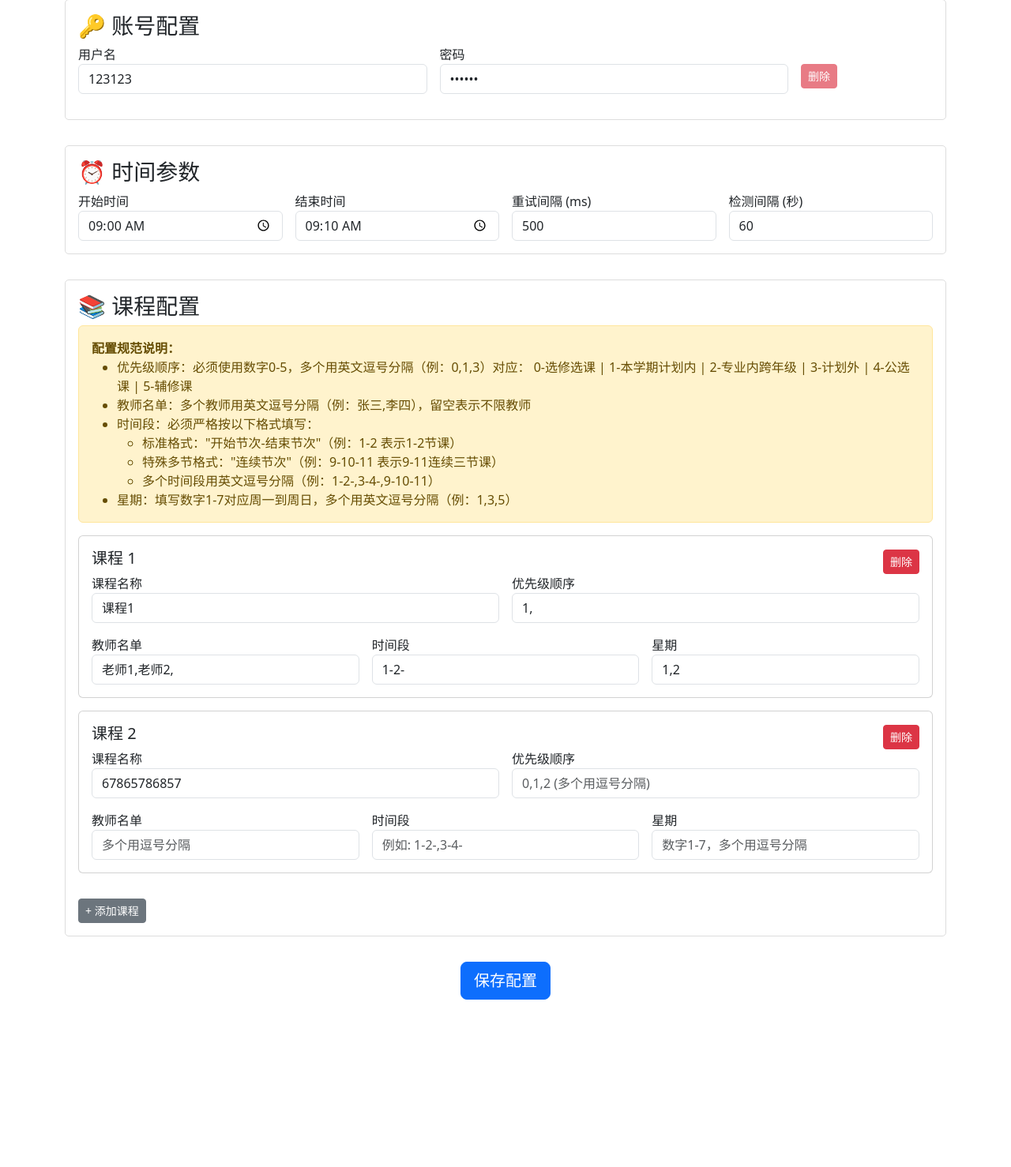
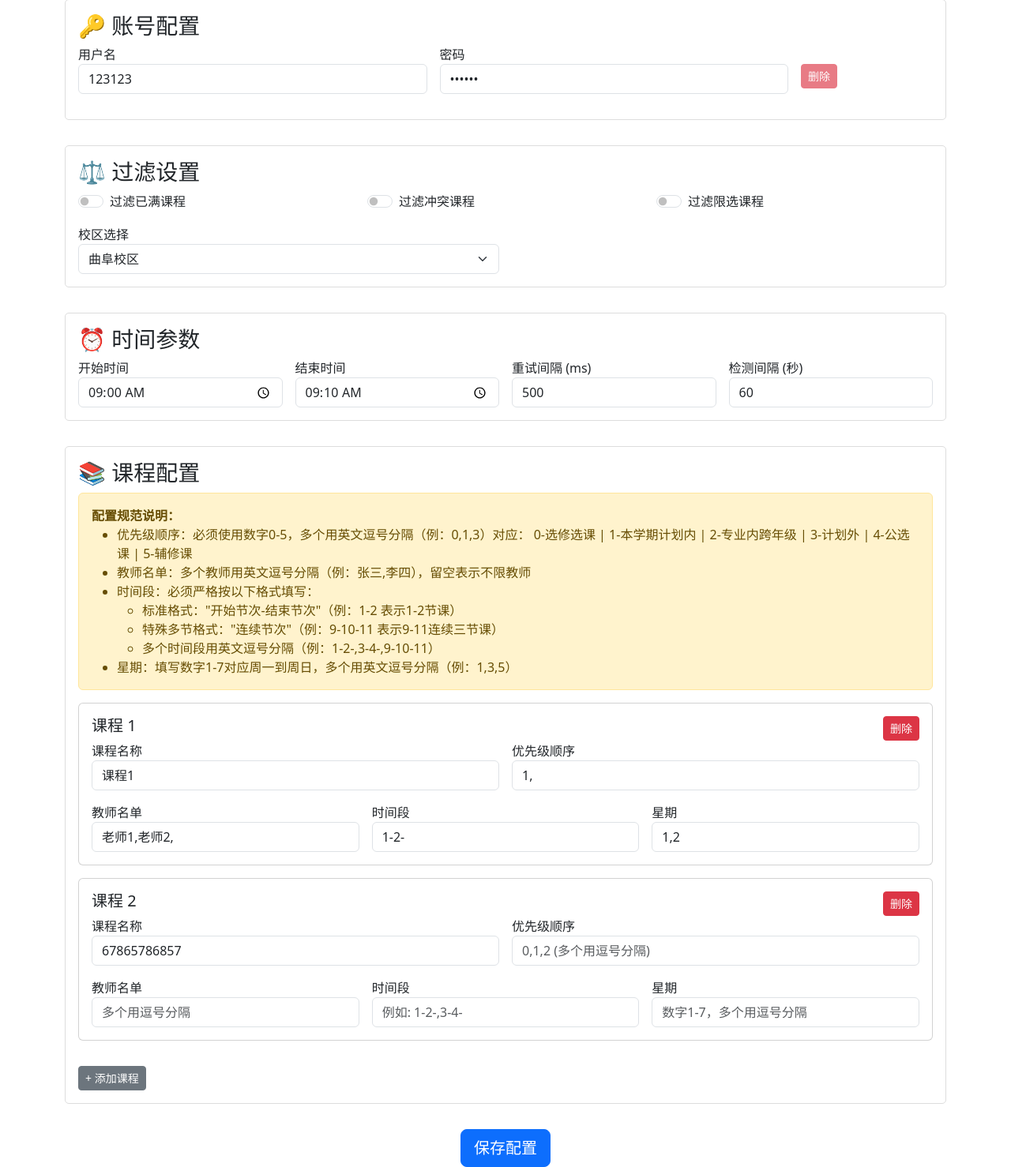
Before and after one commit to AuroBreeze/QFNUClassSelector, a Flask app: page / in a window 1280 px wide. Shown: the part 267-1745 px from the top of the page at 79% size. Before the commit the page ends 1533 px from the top, so only its background shows below. Run offline with Flask 3, Linux system fonts and the light colour scheme.

Commit message:
feat(WebUI): 在update路由中添加过滤配置逻辑并更新前端界面
在WebUI.py中修改了update路由，将过滤配置选项（sfym, sfct, sfxx, skxq_xx0103）存储到config['Plan']中，并确保skxq_xx0103有默认值。同时，在index.html中新增了过滤配置区块，允许用户在前端界面进行相关配置。

```diff
--- a/WebUI/WebUI.py
+++ b/WebUI/WebUI.py
@@ -82,10 +82,11 @@ def update():
                 # 分割单个课程内的账号，过滤空值
                 accounts = [a.strip() for a in group.split(',') if a.strip()]
                 multiple_account.append(accounts)
-        sfym = request.form.get('sfym') == 'true'
-        sfct = request.form.get('sfct') == 'true'
-        sfxx = request.form.get('sfxx') == 'true'
-        skxq_xx0103 = request.form.get('skxq_xx0103')
+        # 在update路由中添加以下处理逻辑
+        config['Plan']['sfym'] = 'sfym' in request.form
+        config['Plan']['sfct'] = 'sfct' in request.form
+        config['Plan']['sfxx'] = 'sfxx' in request.form
+        config['Plan']['skxq_xx0103'] = request.form.get('skxq_xx0103', '1')
         start_time = request.form.get('start_time')
         end_time = request.form.get('end_time')
         interval = request.form.get('interval')
--- a/WebUI/templates/index.html
+++ b/WebUI/templates/index.html
@@ -103,6 +103,49 @@
             </div>
 
             <!-- ⏰ 时间参数配置 -->
+            <!-- 新增过滤配置区块 -->
+            <div class="config-section">
+                <h3>⚖️ 过滤设置</h3>
+                <div class="row g-3">
+                    <!-- 过滤选项 -->
+                    <div class="col-md-4">
+                        <div class="form-check form-switch">
+                            <input class="form-check-input" type="checkbox" name="sfym"
+                                   id="sfym" {% if config.Plan.sfym %}checked{% endif %}>
+                            <label class="form-check-label" for="sfym">过滤已满课程</label>
+                        </div>
+                    </div>
+                    <div class="col-md-4">
+                        <div class="form-check form-switch">
+                            <input class="form-check-input" type="checkbox" name="sfct"
+                                   id="sfct" {% if config.Plan.sfct %}checked{% endif %}>
+                            <label class="form-check-label" for="sfct">过滤冲突课程</label>
+                        </div>
+                    </div>
+                    <div class="col-md-4">
+                        <div class="form-check form-switch">
+                            <input class="form-check-input" type="checkbox" name="sfxx"
+                                   id="sfxx" {% if config.Plan.sfxx %}checked{% endif %}>
+                            <label class="form-check-label" for="sfxx">过滤限选课程</label>
+                        </div>
+                    </div>
+
+                    <!-- 校区选择 -->
+                    <div class="col-md-6">
+                        <label>校区选择</label>
+                        <select class="form-select" name="skxq_xx0103">
+                            <option value="1" {% if config.Plan.skxq_xx0103 == 1 %}selected{% endif %}>曲阜校区</option>
+                            <option value="2" {% if config.Plan.skxq_xx0103 == 2 %}selected{% endif %}>日照校区</option>
+                            <option value="68FD936EFC564F6E88EC852F9E8019C2"
+                                    {% if config.Plan.skxq_xx0103 == "68FD936EFC564F6E88EC852F9E8019C2" %}selected{% endif %}>
+                                    曲阜西校区
+                                </option>
+                        </select>
+                    </div>
+                </div>
+            </div>
+
+            <!-- 原时间参数配置保持不变 -->
             <div class="config-section">
                 <h3>⏰ 时间参数</h3>
                 <div class="row g-3">
```
